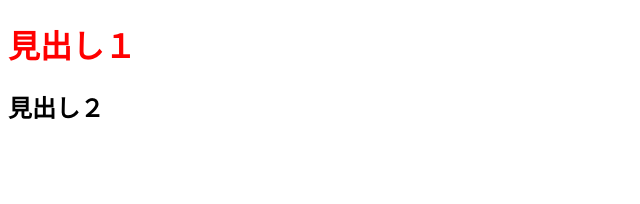
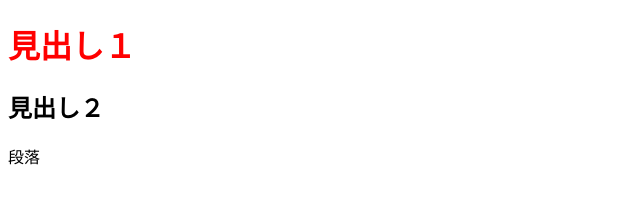
Before and after one commit to daikon4651/git, a plain HTML site: page index.html in a window 1280 px wide. Shown: the full height of the page, 0-640 px from the left. Drawn offline with Linux system fonts and the light colour scheme.

Commit message:
p 追加

```diff
--- a/index.html
+++ b/index.html
@@ -12,7 +12,7 @@
 
 <h2>見出し２</h2>
 
-
+<p>段落</p>
 
 
 
```
